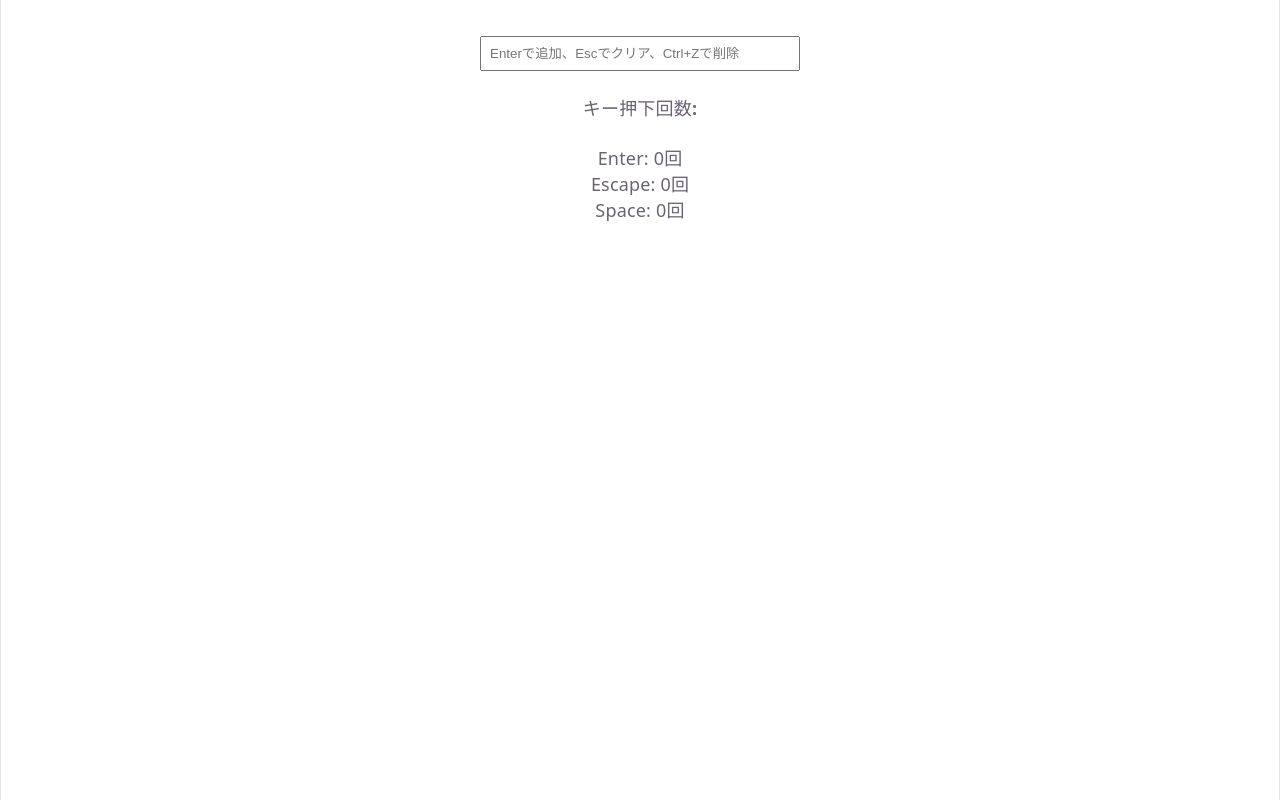
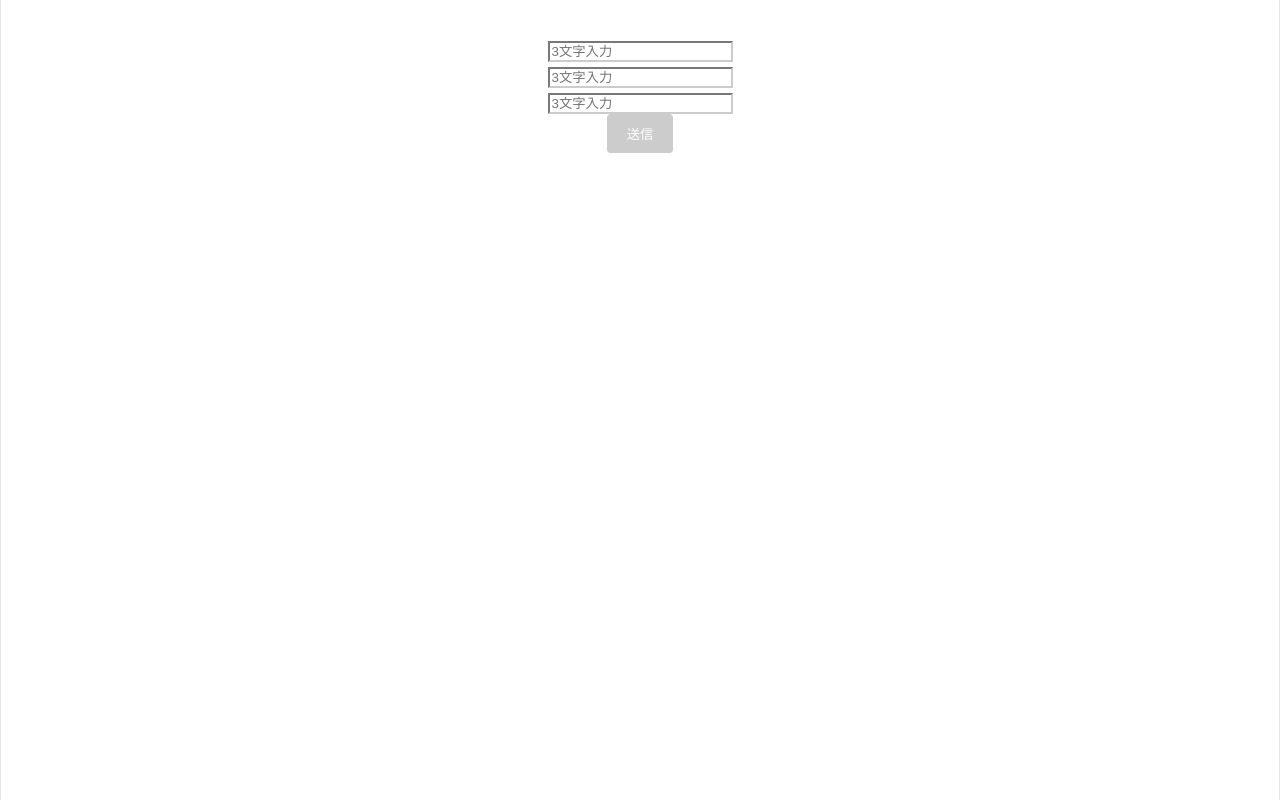
Before and after one commit to misakisoeda/react_tests, a React (Vite) app in the folder udemy-react-100/: page / in a window 1280 px wide. Built offline with nearby package versions, Linux system fonts and the light colour scheme.

Commit message:
feat: q20

```diff
--- a/udemy-react-100/src/App.tsx
+++ b/udemy-react-100/src/App.tsx
@@ -1,11 +1,11 @@
 import './App.css';
-import Question19 from './components/basic/Question19';
+import Question20 from './components/basic/Question20';
 
 function App() {
 
   return (
     <>
-      <Question19 />
+      <Question20 />
     </>
   )
 }
--- /dev/null
+++ b/udemy-react-100/src/components/basic/Question20.tsx
@@ -0,0 +1,102 @@
+import { useState } from 'react';
+
+type FieldName = 'field1' | 'field2' | 'field3';
+
+// type FieldValues = {
+//   field1: string;
+//   field2: string;
+//   field3: string;
+// };
+type FieldValues = {
+  [key in FieldName]: string;
+};
+
+type FieldErrors = {
+  [key in FieldName]: string;
+};
+
+function FocusBlurEvents() {
+  const [focusedField, setFocusedField] = useState<FieldName | null>(null);
+  const [values, setValues] = useState<FieldValues>({ field1: '', field2: '', field3: '' });
+  const [errors, setErrors] = useState<FieldErrors>({ field1: '', field2: '', field3: '' });
+
+  const handleFocus = (fieldName: FieldName) => {
+    setFocusedField(fieldName);
+  };
+
+  const handleBlur = (fieldName: FieldName) => {
+    setFocusedField(null);
+
+    if (values[fieldName].length > 0 && values[fieldName].length < 3) {
+      setErrors(prev => ({
+        ...prev,
+        [fieldName]: '3文字以上入力してください'
+      }));
+    } else {
+      setErrors(prev => ({
+        ...prev,
+        [fieldName]: ''
+      }));
+    }
+  };
+
+  const handleChange = (fieldName: FieldName, value: string) => {
+    setValues(prev => ({
+      ...prev,
+      [fieldName]: value
+    }));
+
+    if (value.length >= 3) {
+      setErrors(prev => ({
+        ...prev,
+        [fieldName]: ''
+      }));
+    }
+  };
+
+  const isFormValid =
+    values.field1.length >= 3 &&
+    values.field2.length >= 3 &&
+    values.field3.length >= 3;
+
+  const fieldNames: FieldName[] = ['field1', 'field2', 'field3'];
+
+  return (
+    <div>
+      {fieldNames.map((fieldName) => (
+        <div key={fieldName}>
+          <div>
+            <input
+              type="text"
+              placeholder="3文字入力"
+              style={{
+                borderColor: focusedField === fieldName ? 'blue' : '#ccc',
+                borderWidth: '2px'
+              }}
+              value={values[fieldName]}
+              onFocus={() => handleFocus(fieldName)}
+              onBlur={() => handleBlur(fieldName)}
+              onChange={(e) => handleChange(fieldName, e.target.value)}
+            />
+            {errors[fieldName] && <span style={{ color: 'red' }}>{errors[fieldName]}</span>}
+          </div>
+        </div>
+      ))}
+
+      <button disabled={!isFormValid}
+        style={{
+          padding: '10px 20px',
+          backgroundColor: isFormValid ? '#4CAF50' : '#ccc',
+          color: 'white',
+          border: 'none',
+          borderRadius: '4px',
+          cursor: isFormValid ? 'pointer' : 'not-allowed'
+        }}>
+        送信
+      </button>
+
+    </div>
+  );
+}
+
+export default FocusBlurEvents;
```
